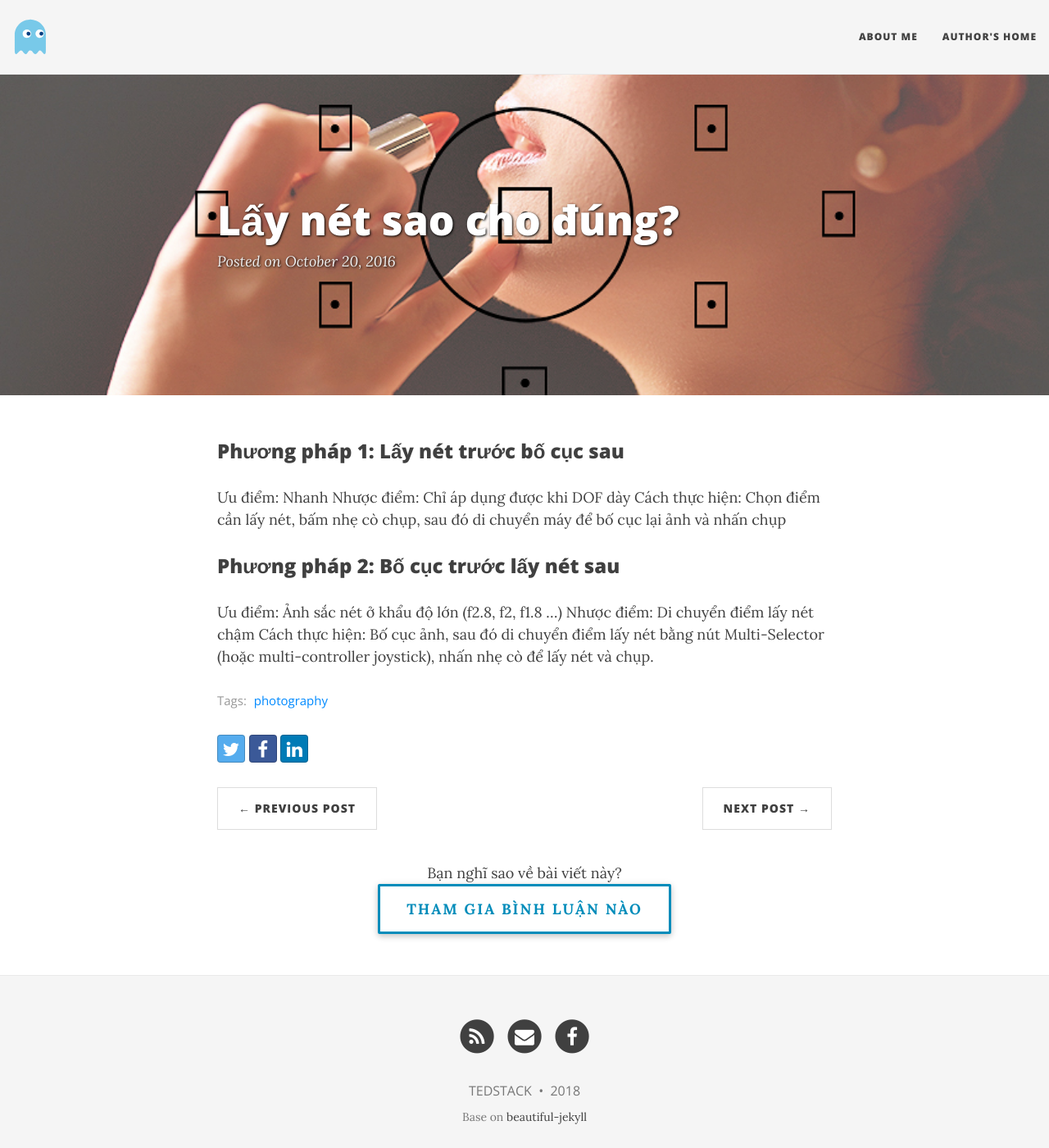
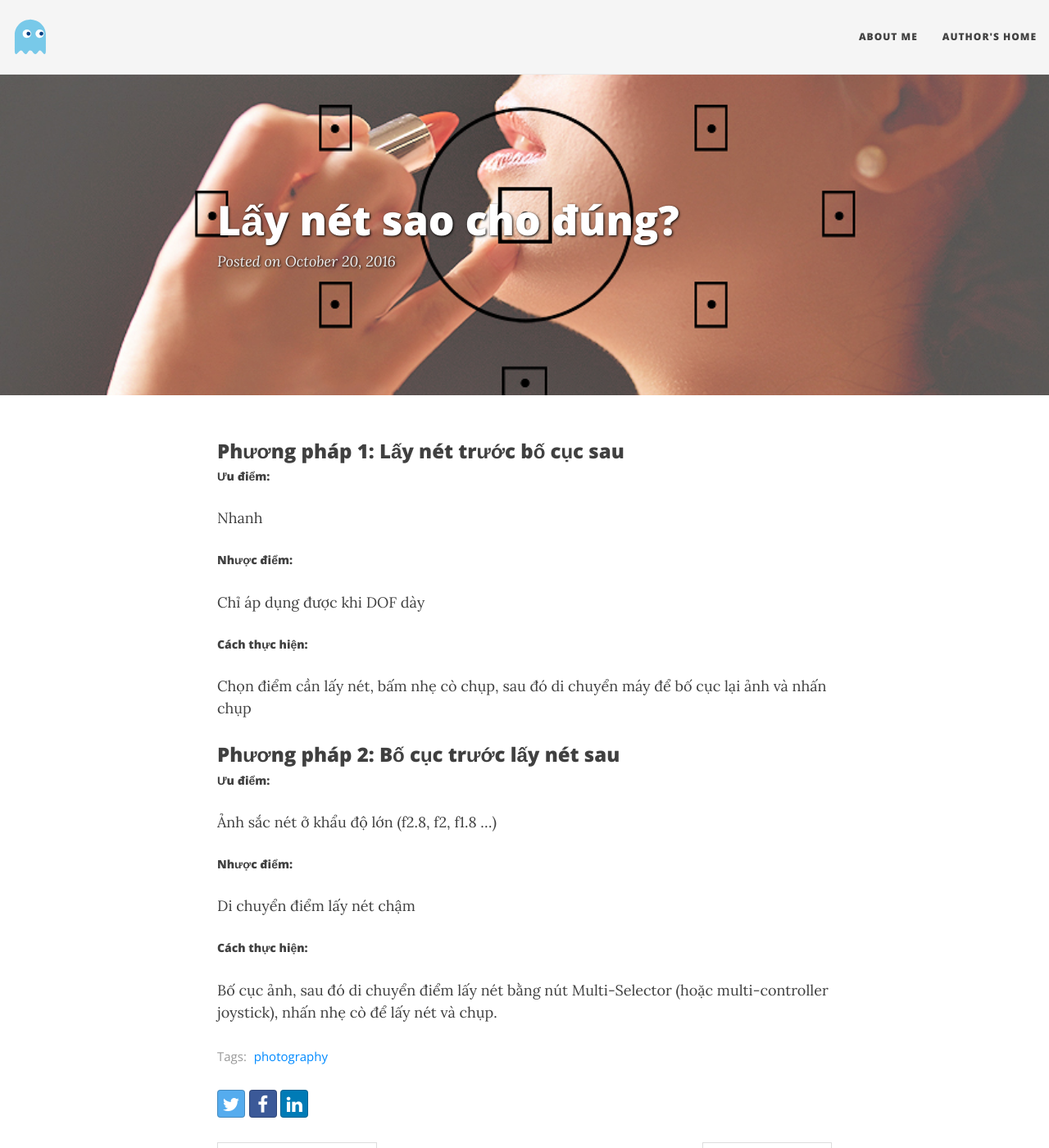
Before and after one commit to thorvn/th0j.github.io, a Jekyll site: the page built from _posts/2016-10-21-lay-net-sao-cho-dung.markdown, in a window 1280 px wide and 1400 px high. Shown: the whole window at 82% size. Built offline with Jekyll 4.4.1, drawn with Linux system fonts in a browser that asks for light colours; nearby versions of some CDN libraries.

Commit message:
fix typo

```diff
--- a/_posts/2016-10-21-lay-net-sao-cho-dung.markdown
+++ b/_posts/2016-10-21-lay-net-sao-cho-dung.markdown
@@ -9,12 +9,20 @@ tags: [photography]
 
 ### Phương pháp 1: Lấy nét trước bố cục sau
 
-Ưu điểm: Nhanh
-Nhược điểm: Chỉ áp dụng được khi DOF dày
-Cách thực hiện: Chọn điểm cần lấy nét, bấm nhẹ cò chụp, sau đó di chuyển máy để bố cục lại ảnh và nhấn chụp
+##### Ưu điểm:
+Nhanh
+
+##### Nhược điểm:
+Chỉ áp dụng được khi DOF dày
+
+##### Cách thực hiện:
+Chọn điểm cần lấy nét, bấm nhẹ cò chụp, sau đó di chuyển máy để bố cục lại ảnh và nhấn chụp
 
 ### Phương pháp 2: Bố cục trước lấy nét sau
 
-Ưu điểm: Ảnh sắc nét ở khẩu độ lớn (f2.8, f2, f1.8 …)
-Nhược điểm: Di chuyển điểm lấy nét chậm
-Cách thực hiện: Bố cục ảnh, sau đó di chuyển điểm lấy nét bằng nút Multi-Selector (hoặc multi-controller joystick), nhấn nhẹ cò để lấy nét và chụp.
+##### Ưu điểm:
+Ảnh sắc nét ở khẩu độ lớn (f2.8, f2, f1.8 …)
+##### Nhược điểm:
+Di chuyển điểm lấy nét chậm
+##### Cách thực hiện:
+Bố cục ảnh, sau đó di chuyển điểm lấy nét bằng nút Multi-Selector (hoặc multi-controller joystick), nhấn nhẹ cò để lấy nét và chụp.
```
